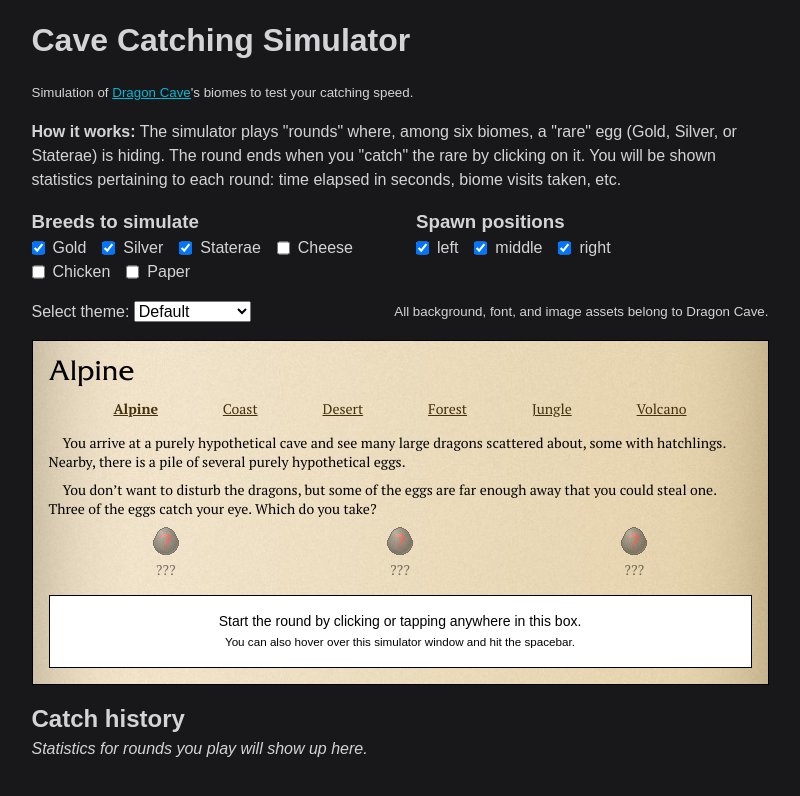
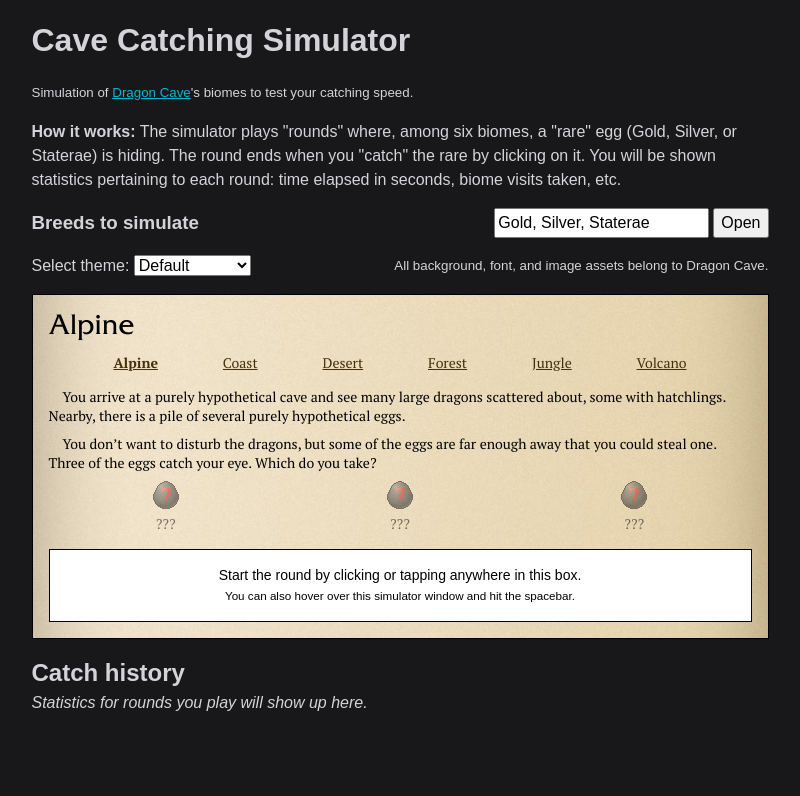
Before and after one commit to endulum/dc-click-sim, a React (Vite) app: page / in a window 1280 px wide. Shown: the top 796 px of the page, without its empty margins (240-1040 px from the left). Built offline with nearby package versions, Linux system fonts and the light colour scheme.

Commit message:
draft listbox for breed selection

```diff
--- a/src/App.tsx
+++ b/src/App.tsx
@@ -1,11 +1,14 @@
 import { useEffect, useState } from 'react';
 import { useWindowSize } from 'usehooks-ts';
 
-import { Settings } from './components/Settings';
+// import { Settings } from './components/Settings';
 import { Simulator } from './components/Simulator';
 import { History } from './components/History';
 import { useSimulatorHistory } from './components/useSimulatorHistory';
 import { useSimulatorSettings } from './components/useSimulatorSettings';
+import { Listbox } from './components/Listbox';
+
+import { rareBreeds } from './eggs/eggUtils';
 
 export function App() {
   const [theme, setTheme] = useState<string>('default');
@@ -15,8 +18,8 @@ export function App() {
     removeBreed,
     addBreed,
     simPositions,
-    addPos,
-    removePos,
+    // addPos,
+    // removePos,
   } = useSimulatorSettings();
 
   const windowSize = useWindowSize();
@@ -53,12 +56,15 @@ export function App() {
         visits taken, etc.
       </p>
 
-      <Settings
-        addBreed={addBreed}
-        removeBreed={removeBreed}
-        addPos={addPos}
-        removePos={removePos}
-      />
+      <div className="space-between">
+        <h3>Breeds to simulate</h3>
+        <Listbox
+          values={simTargetBreeds}
+          allValues={rareBreeds}
+          addValue={addBreed}
+          removeValue={removeBreed}
+        />
+      </div>
 
       <div className="space-between">
         <label htmlFor="theme">
--- a/src/components/Listbox.tsx
+++ b/src/components/Listbox.tsx
@@ -1,9 +1,55 @@
-export function Combobox<T>({
+import { useState, type ChangeEvent } from 'react';
+
+export function Listbox({
   values,
+  allValues,
   addValue,
   removeValue,
 }: {
-  values: Array<T>;
-  addValue: (item: T) => void;
-  removeValue: (item: T) => void;
-}) {}
+  values: Array<string>;
+  allValues: Array<string>;
+  addValue: (item: string) => void;
+  removeValue: (item: string) => void;
+}) {
+  const [flyoutOpen, setFlyoutOpen] = useState(false);
+
+  const handleItemCheck = (e: ChangeEvent<HTMLInputElement>) => {
+    if (e.target.checked === false) removeValue(e.target.name);
+    else addValue(e.target.name);
+  };
+
+  return (
+    <div className="listbox-wrapper">
+      <input type="text" value={values.join(', ')} readOnly />
+      <button onClick={() => setFlyoutOpen(!flyoutOpen)}>
+        {flyoutOpen ? 'Close' : 'Open'}
+      </button>
+      {flyoutOpen && (
+        <div className="listbox-flyout">
+          {allValues.map((value) => (
+            <div className="listbox-flyout-item" key={value}>
+              <label htmlFor={value}>
+                <input
+                  type="checkbox"
+                  name={value}
+                  id={value}
+                  onChange={handleItemCheck}
+                  checked={values.includes(value)}
+                  onFocus={(e) => {
+                    if (e.currentTarget.parentElement)
+                      e.currentTarget.parentElement.classList.add('focus');
+                  }}
+                  onBlur={(e) => {
+                    if (e.currentTarget.parentElement)
+                      e.currentTarget.parentElement.classList.remove('focus');
+                  }}
+                />
+                <span>{value}</span>
+              </label>
+            </div>
+          ))}
+        </div>
+      )}
+    </div>
+  );
+}
--- a/src/styles/app.css
+++ b/src/styles/app.css
@@ -391,3 +391,41 @@ p a {
 .setting {
   width: 50%;
 }
+
+.listbox-wrapper {
+  position: relative;
+  height: auto;
+  width: fit-content;
+  input {
+    margin-right: 0.25rem;
+  }
+}
+
+.listbox-flyout {
+  position: absolute;
+  z-index: 1;
+  top: calc(100% + 0.25rem);
+  width: 100%;
+  background-color: white;
+  border: 1px solid;
+  color: #18181b;
+  padding: 0.5rem;
+  overflow-y: auto;
+  max-height: 150px;
+}
+
+.listbox-flyout-item {
+  display: flex;
+  flex-direction: row;
+
+  label {
+    padding: 0.25rem;
+    border-radius: 5px;
+    width: 100%;
+    &:hover,
+    &.focus {
+      background-color: #d4d4d8;
+      cursor: pointer;
+    }
+  }
+}
```
